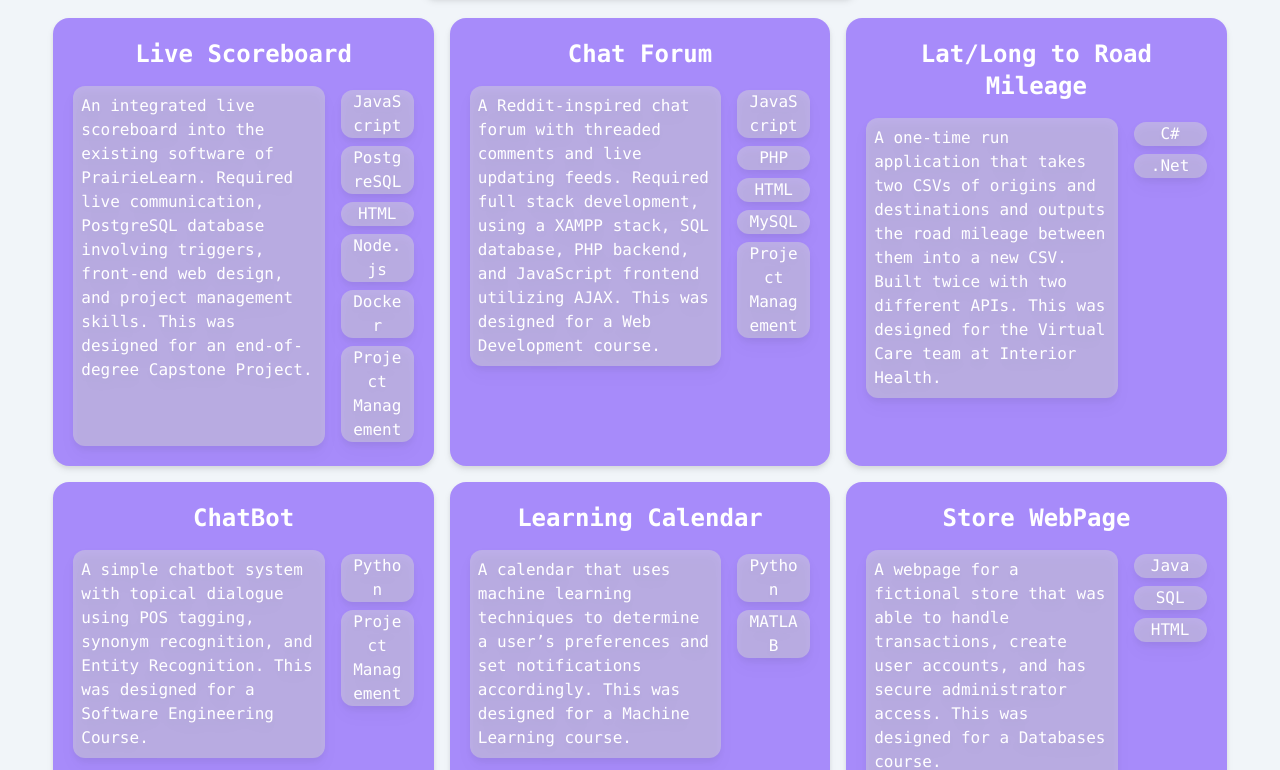
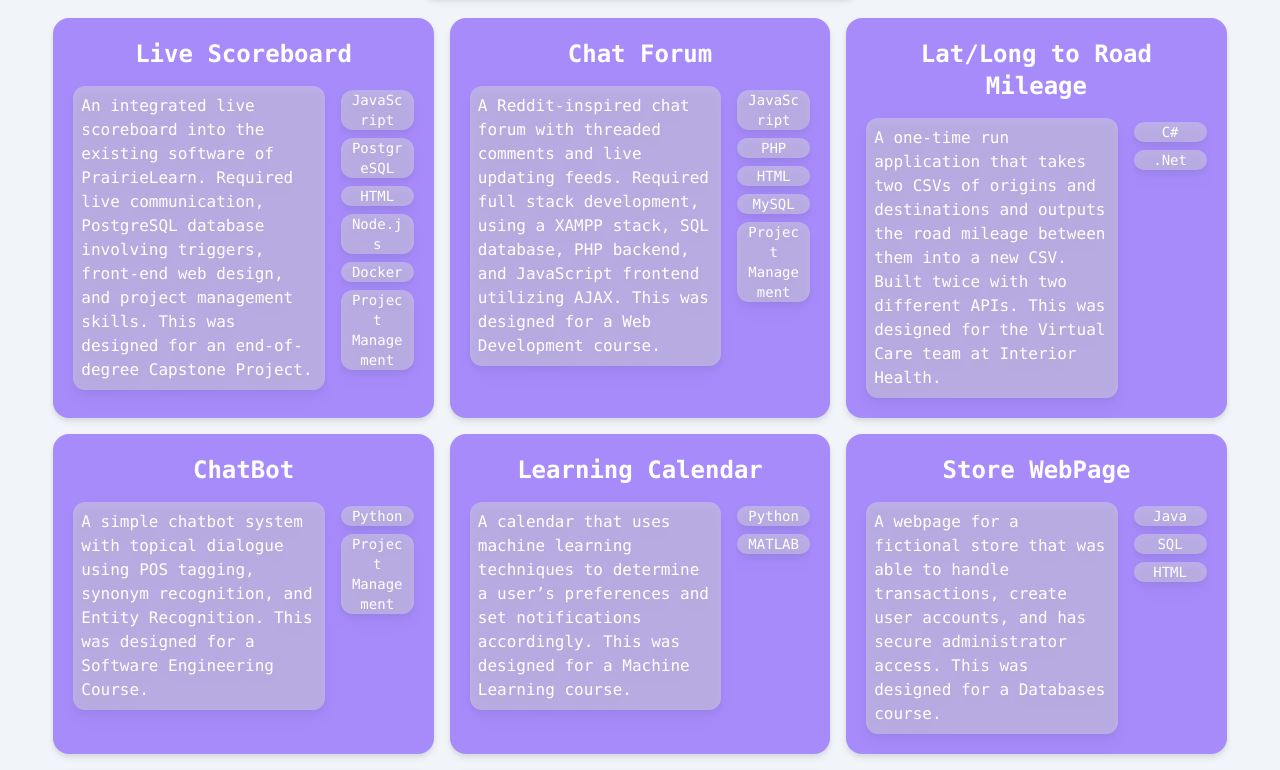
Before and after one commit to RylanRCox/RylanRCox.github.io, a React (Create React App) app in the folder portfolio/: page / in a window 1280 px wide. Shown: the part 2050-2820 px from the top of the page. Built offline with nearby package versions, Linux system fonts and the light colour scheme; what tailwindcss-fluid would draw is missing.

Commit message:
Update ProjectsGrid.js

```diff
--- a/portfolio/src/Components/ProjectsGrid.js
+++ b/portfolio/src/Components/ProjectsGrid.js
@@ -13,7 +13,7 @@ const ProjectsGrid = ({items}) => {
                                 <ul className="flex flex-col items-start w-full">
                                     {item.skills.map((skill, skillIndex) => (
                                         <li key={skillIndex} className="bg-zinc-300 bg-opacity-50 my-1 px-2 rounded-xl drop-shadow-lg w-full">
-                                            <p className="text-sm md:text-base font-normal transition-transform transform hover:scale-105">{skill}</p>
+                                            <p className="text-sm font-normal transition-transform transform hover:scale-105">{skill}</p>
                                         </li>
                                     ))}
                                 </ul>
```
